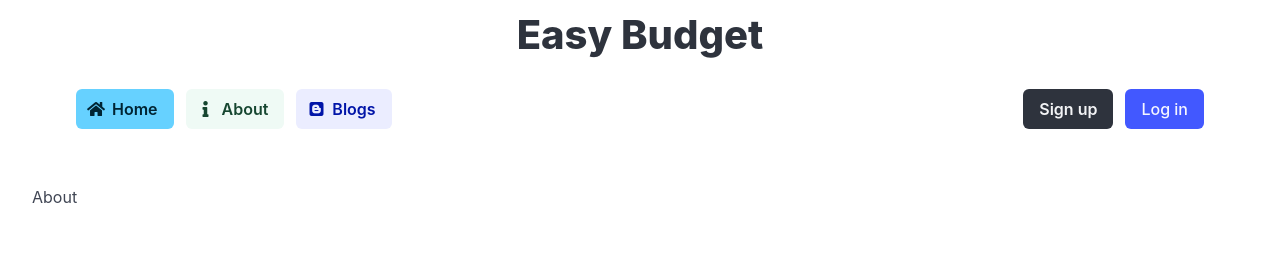
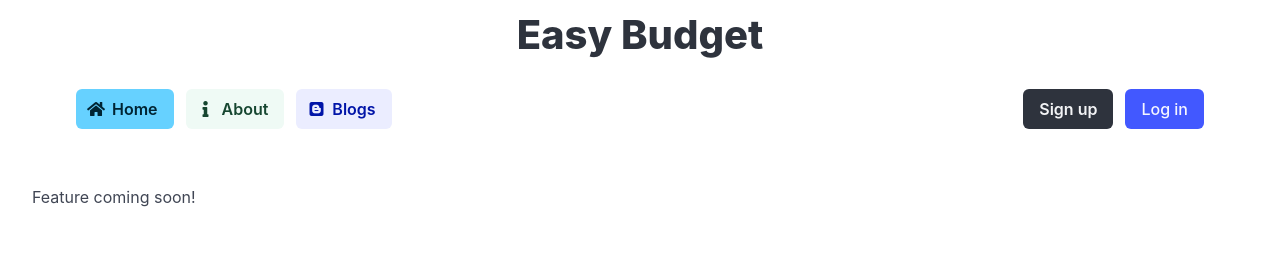
Before and after one commit to MthoMSY/bapp, a React (Vite) app: page /about in a window 1280 px wide. Shown: the top 275 px of the page. Built offline with nearby package versions, Linux system fonts and the light colour scheme; no server answers.

Commit message:
add more descriptive text for upcoming features

```diff
--- a/src/components/About.tsx
+++ b/src/components/About.tsx
@@ -1,5 +1,5 @@
 const About = () => {
-  return <div>About</div>;
+  return <div>Feature coming soon!</div>;
 };
 
 export default About;
--- a/src/components/Blogs.tsx
+++ b/src/components/Blogs.tsx
@@ -1,3 +1,3 @@
 export const Blogs = () => {
-  return <div>Blogs</div>;
+  return <div>Feature coming soon!</div>;
 };
```
